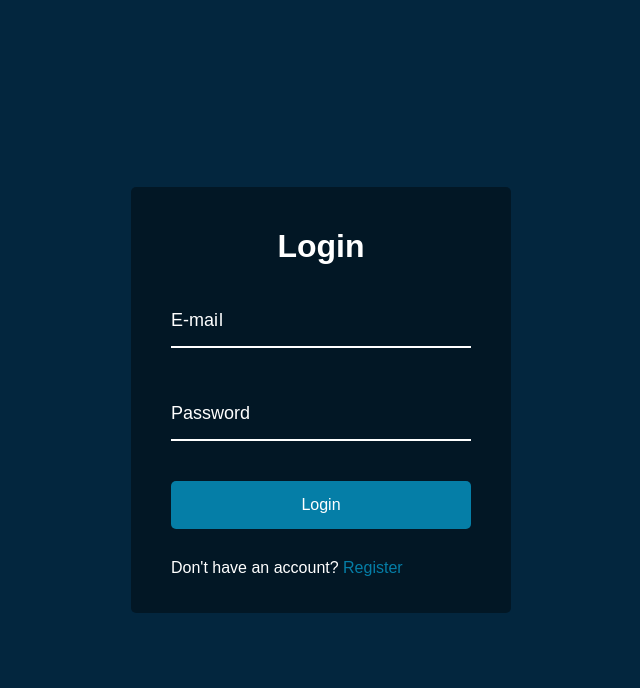
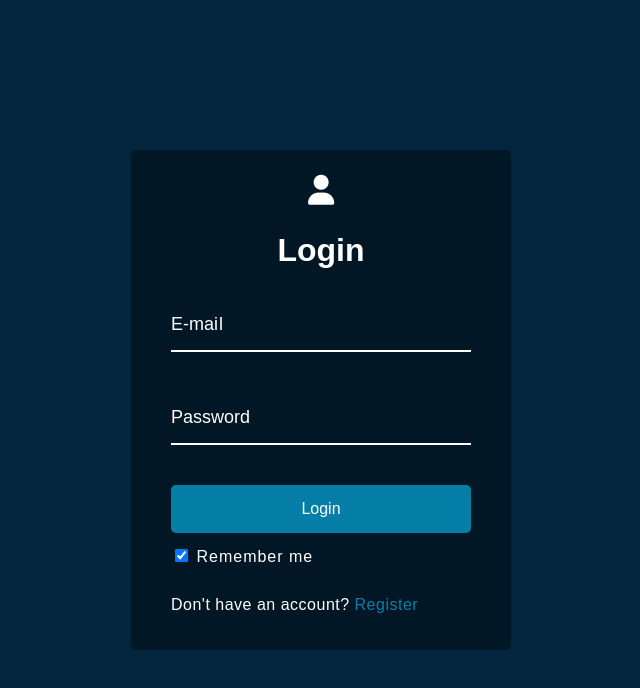
Before and after one commit to cankerim02/20-projects-20-days, a plain HTML site: page Form Wave/index.html in a window 1280 px wide. Shown: the whole page, without its empty margins (319-959 px from the left). Drawn offline with Linux system fonts and the light colour scheme; a web font is replaced by a local one.

Commit message:
input and icon added

```diff
--- a/Form Wave/index.html
+++ b/Form Wave/index.html
@@ -5,11 +5,13 @@
     <meta http-equiv="X-UA-Compatible" content="IE=edge">
     <meta name="viewport" content="width=device-width, initial-scale=1.0">
     <title> Form-input Wave</title>
+    <link rel="stylesheet" href="https://cdnjs.cloudflare.com/ajax/libs/font-awesome/6.2.1/css/all.min.css" integrity="sha512-MV7K8+y+gLIBoVD59lQIYicR65iaqukzvf/nwasF0nqhPay5w/9lJmVM2hMDcnK1OnMGCdVK+iQrJ7lzPJQd1w==" crossorigin="anonymous" referrerpolicy="no-referrer" />
     <link rel="stylesheet" href="styles.css">
 </head>
 <body>
 
    <div class="container">
+    <i class="fa-solid fa-user"></i>
     <h1> Login</h1>
     <form>
         <div class="form-control">
@@ -24,6 +26,10 @@
 
         <button class="btn"> Login</button>
 
+        <div class="remember">
+            <input type="checkbox" checked="checked" name="remember"> Remember me
+          </div>
+
         <p class="text">Don't have an account?
             <a href="#">Register</a>
         </p>
--- a/Form Wave/styles.css
+++ b/Form Wave/styles.css
@@ -26,11 +26,35 @@ body {
 .container h1 {
     text-align: center;
     margin-bottom: 30px;
+
+}
+
+.container p {
+    letter-spacing: 0.5px;
 }
 
 .container a {
     text-decoration: none;
     color: #057ea7;
+}
+
+.container a:hover {
+    text-decoration: underline;
+}
+
+.container .remember {
+    letter-spacing: 1px;
+    margin-top: 13px;
+}
+
+.fa-solid {
+    font-size: 30px;
+    display: flex;
+    align-items: center;
+    justify-content: center;
+    padding: 5px;
+    margin-top: 0 20px;
+
 }
 
 .btn {
@@ -80,6 +104,7 @@ body {
     border-bottom-color: lightblue;
 }
 
+
 .form-control label {
     position: absolute;
     top: 15px;
```
